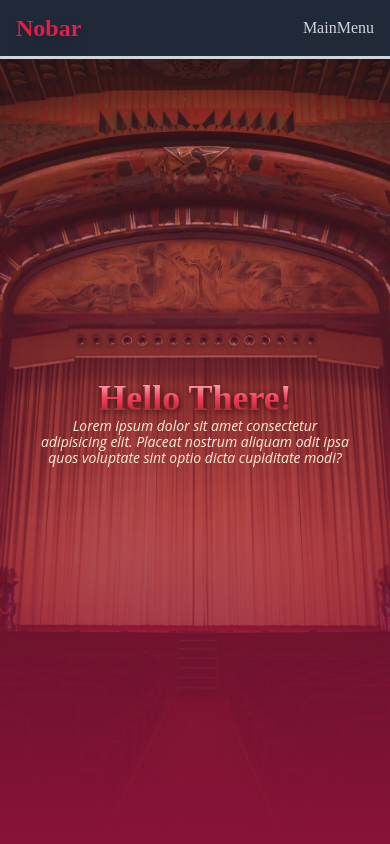
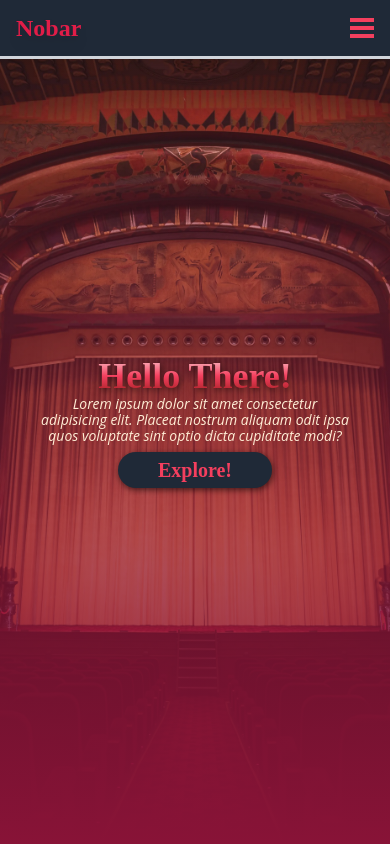
Before and after one commit to YeaGram/pilem, a Next.js app: page / in a window 390 px wide. Shown: the top 844 px of the page. Built offline with nearby package versions, Linux system fonts and the light colour scheme.

Commit message:
update navButton

```diff
--- /dev/null
+++ b/pages/components/exploreBtn.jsx
@@ -0,0 +1,7 @@
+export default function ExploreButton() {
+   return (
+      <div className="mt-2 transition-all drop-shadow-myDrop1 hover:bg-rose-500 hover:text-gray-800 text-xl px-10 py-1 text-rose-500 font-poppins font-extrabold rounded-full bg-gray-800 ">
+         <a href="#">Explore!</a>
+      </div>
+   );
+}
--- /dev/null
+++ b/pages/components/hamburger.jsx
@@ -0,0 +1,14 @@
+export default function Hamburger(props) {
+   return (
+      <div
+         id="hamburgerButton"
+         className={`${
+            props.isActive ? "" : "hamburgerActive"
+         } cursor-pointer transition-all hamburgerNormal `}
+      >
+         <span className="lineOne transition-all"></span>
+         <span className="lineTwo transition-all"></span>
+         <span className="lineThree transition-all"></span>
+      </div>
+   );
+}
--- a/pages/components/header.jsx
+++ b/pages/components/header.jsx
@@ -1,13 +1,24 @@
+import { useState } from "react";
 import Brand from "./brand";
+import Hamburger from "./hamburger";
+import MobileNavbar from "./mobileNavbar";
 import Navbar from "./navbar";
 
 const Header = () => {
+   const [navActive, setNavActive] = useState(true);
+   const navTogler = () => {
+      setNavActive(!navActive);
+   };
    return (
       <>
-         <header>
+         <header className="relative">
             <div className="flex justify-between w-full outline px-4 py-3 bg-gray-800 text-gray-300 items-center shadow-lg fixed z-20">
                <Brand />
                <Navbar />
+               <MobileNavbar isActive={navActive} />
+               <div onClick={navTogler} className="sm:hidden">
+                  <Hamburger isActive={navActive} />
+               </div>
             </div>
          </header>
       </>
--- a/pages/components/landing.jsx
+++ b/pages/components/landing.jsx
@@ -1,3 +1,4 @@
+import ExploreButton from "./exploreBtn";
 const Landing = () => {
    return (
       <div className="h-screen">
@@ -11,6 +12,7 @@ const Landing = () => {
                   Placeat nostrum aliquam odit ipsa quos voluptate sint optio
                   dicta cupiditate modi?
                </p>
+               <ExploreButton />
             </div>
          </div>
       </div>
--- /dev/null
+++ b/pages/components/mobileNavbar.jsx
@@ -0,0 +1,27 @@
+import ExploreButton from "./exploreBtn";
+export default function MobileNavbar(props) {
+   return (
+      <nav
+         id="mobileNavbar"
+         className={` ${
+            props.isActive ? "translate-x-full" : "translate-x-0"
+         } transition-all
+         w-1/2 right-0 visible sm:hidden z-[-1] absolute top-full`}
+      >
+         <ul className="flex flex-col backdrop-blur-sm bg-rose-600 bg-opacity-50 w-full h-full justify-end items-center font-poppins font-normal ">
+            <li className="hover:text-rose-400 py-5 hover:bg-gray-800 w-full text-center transition-all hover:underline decoration-rose-100">
+               <a href="#">Home</a>
+            </li>
+            <li className="hover:text-rose-400  py-5 hover:bg-gray-800 w-full text-center transition-all hover:underline decoration-rose-100">
+               <a href="#">About</a>
+            </li>
+            <li className="hover:text-rose-400  py-5 transition-all hover:bg-gray-800 w-full text-center hover:underline decoration-rose-100">
+               <a href="#">Contact</a>
+            </li>
+            <li className="pb-5 ">
+               <ExploreButton />
+            </li>
+         </ul>
+      </nav>
+   );
+}
--- a/pages/components/navbar.jsx
+++ b/pages/components/navbar.jsx
@@ -1,6 +1,6 @@
 export default function Navbar() {
    return (
-      <nav className="flex-1">
+      <nav className="flex-1 sm:block hidden">
          <ul className="flex  w-full justify-end font-poppins font-normal">
             <li className="hover:text-rose-400">
                <a href="#">MainMenu</a>
--- a/styles/globals.css
+++ b/styles/globals.css
@@ -1,5 +1,23 @@
 @tailwind base;
 @tailwind components;
 @tailwind utilities;
+@import url("https://fonts.googleapis.com/css2?family=Montserrat:ital,wght@0,300;0,400;0,500;0,700;1,300&family=Open+Sans:wght@400;500;600;700&family=Poppins:ital,wght@0,500;0,700;1,500&display=swap");
 
-@import url("https://fonts.googleapis.com/css2?family=Montserrat:ital,wght@0,300;0,400;0,500;0,700;1,300&family=Open+Sans:wght@400;500;600;700&family=Poppins:ital,wght@0,500;0,700;1,500&display=swap");
+#hamburgerButton.hamburgerNormal {
+   @apply flex flex-col justify-between h-5 items-end;
+}
+#hamburgerButton.hamburgerNormal:hover > span {
+   @apply bg-rose-300;
+}
+#hamburgerButton.hamburgerNormal > span {
+   @apply w-6 h-1 block bg-rose-500;
+}
+#hamburgerButton.hamburgerActive > .lineOne {
+   @apply w-10 h-1 block bg-rose-900;
+}
+#hamburgerButton.hamburgerActive > .lineTwo {
+   @apply w-12 h-1 block bg-rose-600;
+}
+#hamburgerButton.hamburgerActive > .lineThree {
+   @apply w-1/2 h-1 block bg-rose-300;
+}
```
